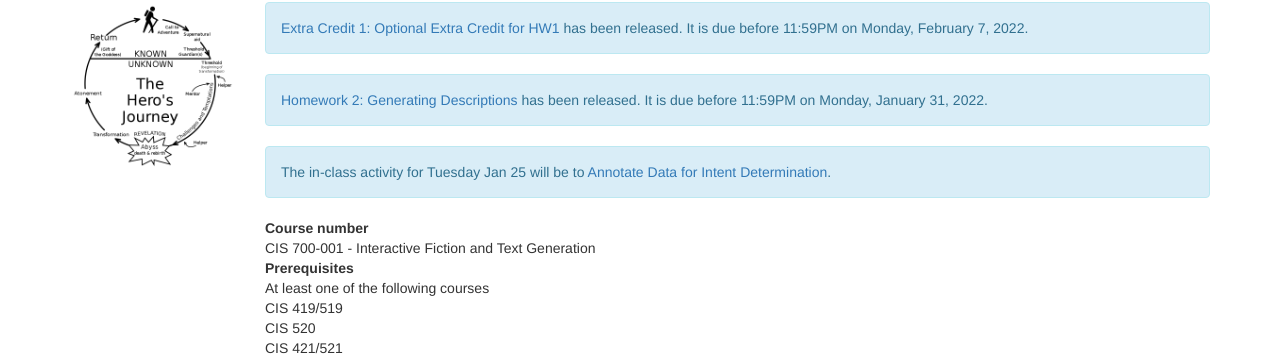
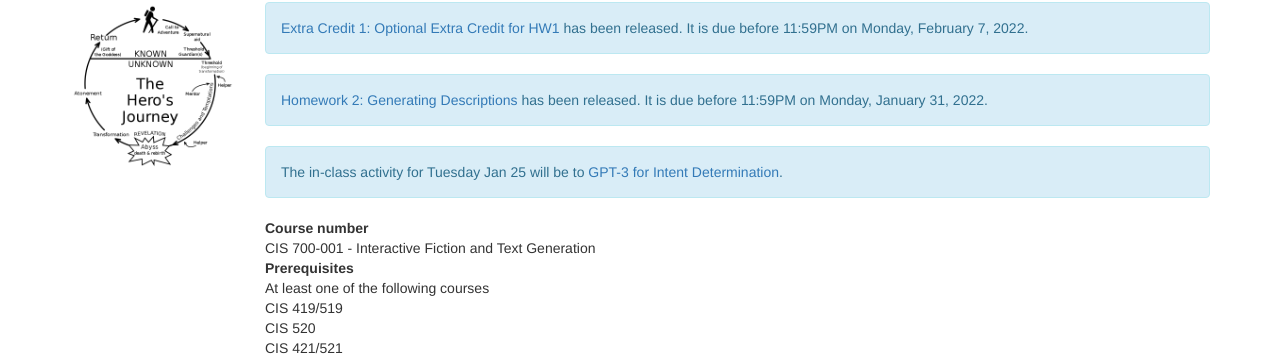
Before and after one commit to interactive-fiction-class/interactive-fiction-class.github.io, a Jekyll site: the page built from index.md, in a window 1280 px wide. Shown: the part 69-425 px from the top of the page. Built offline with Jekyll 4.4.1, drawn with Linux system fonts in a browser that asks for light colours; nearby versions of some CDN libraries; a script that is not in the unit is left out.

Commit message:
Update intent-detection-2.md

```diff
--- a/in_class_activities/intent-detection-2/intent-detection-2.md
+++ b/in_class_activities/intent-detection-2/intent-detection-2.md
@@ -3,7 +3,7 @@ layout: default
 img: listening.png
 img_link: https://xkcd.com/1807/
 caption: Intent - Buy it now
-title: Annotate Data for Intent Determination
+title: GPT-3 for Intent Determination
 type: in-class
 active_tab: homework
 release_date: 2022-01-25
```
